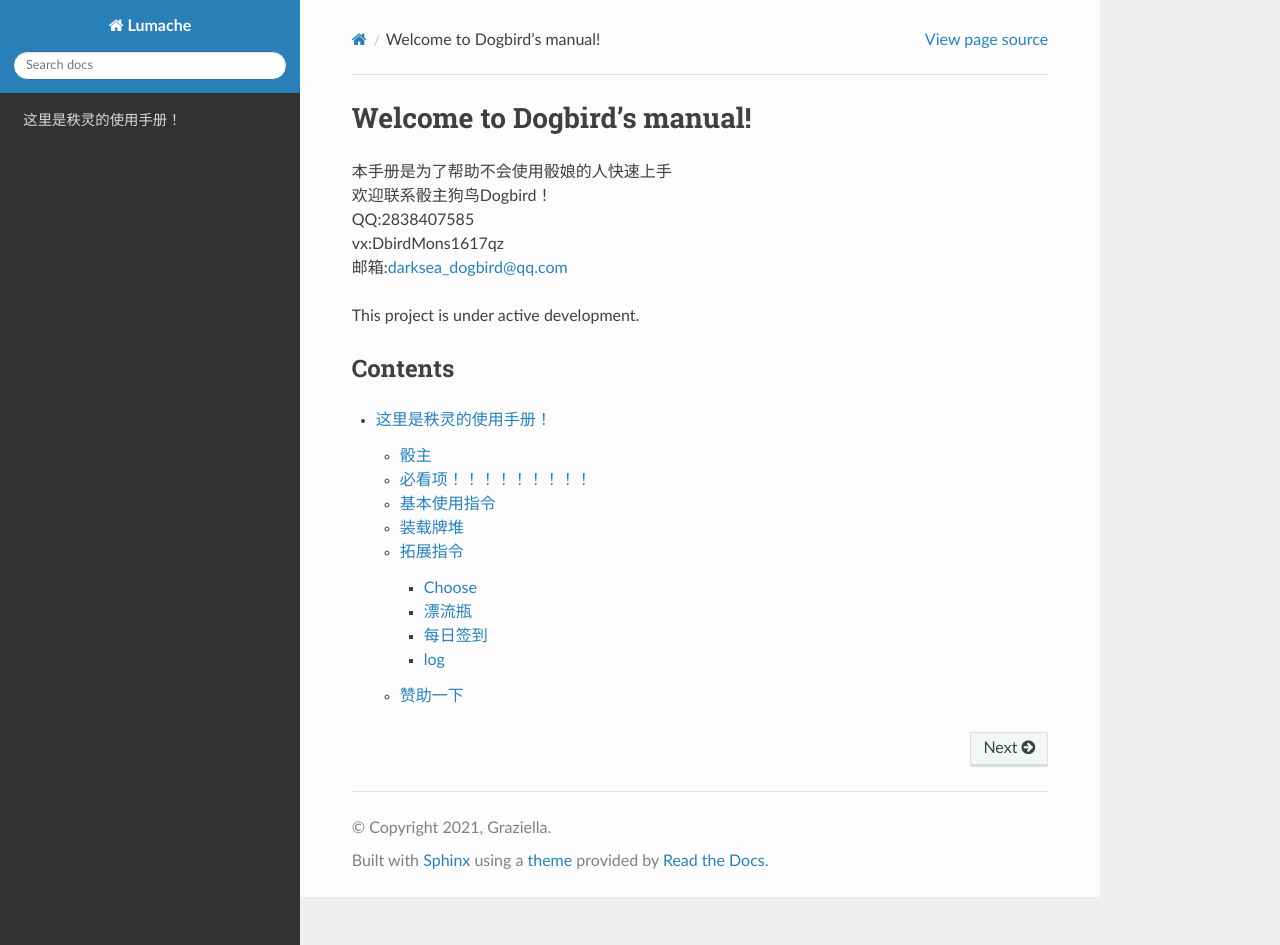
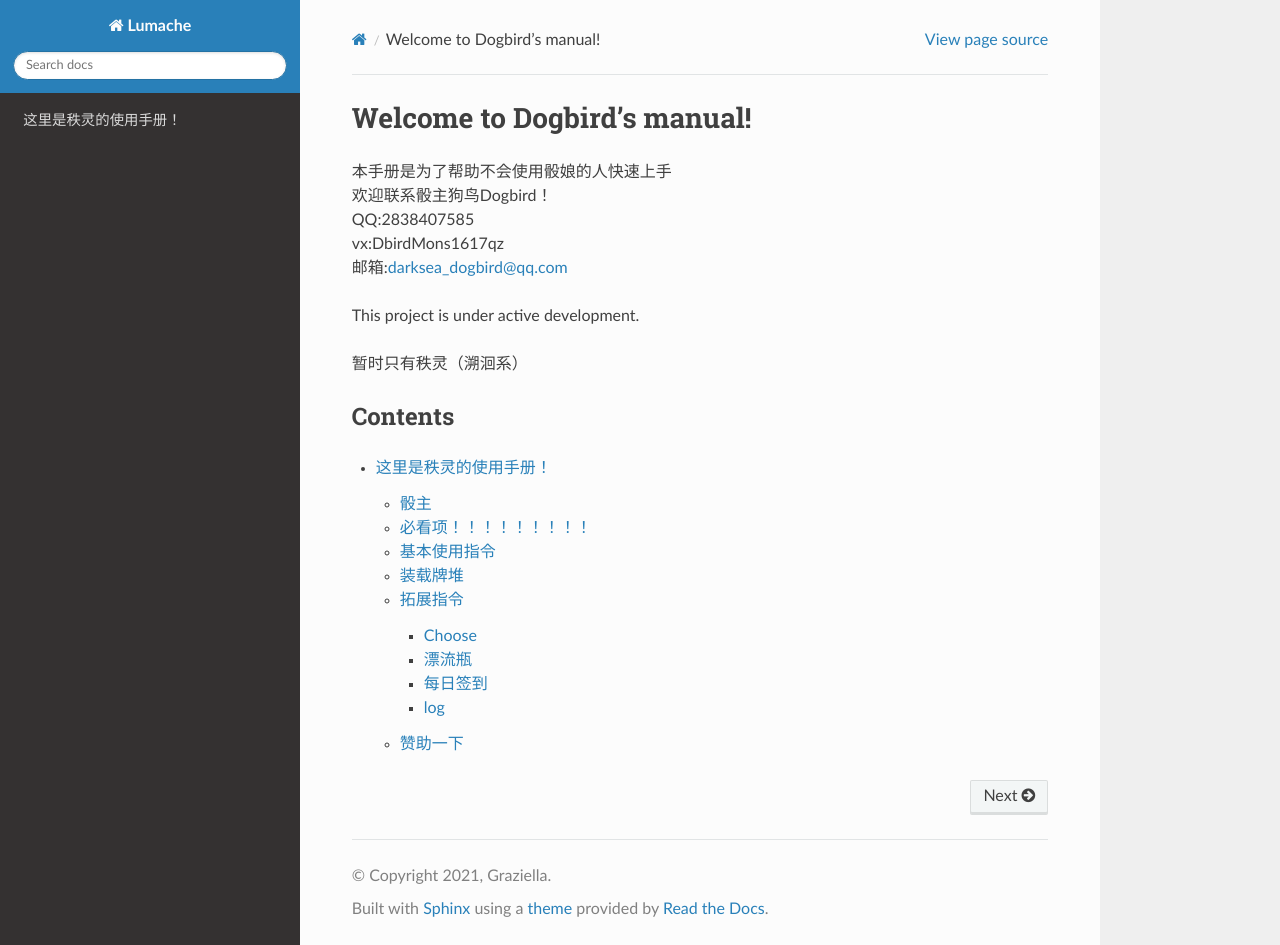
Before and after one commit to WhiteDBird/Dogbird-Manual, a Sphinx documentation site: the page built from docs/source/index.rst, in a window 1280 px wide and 945 px high. Built offline with Sphinx 7.4.7 and the Read the Docs theme 3.1.0, drawn with Linux system fonts in a browser that asks for light colours.

Commit message:
Update index.rst

```diff
--- a/docs/source/index.rst
+++ b/docs/source/index.rst
@@ -9,6 +9,8 @@ Welcome to Dogbird's manual!
 
 This project is under active development.
 
+暂时只有秩灵（溯洄系）
+
 
 Contents
 --------
```
